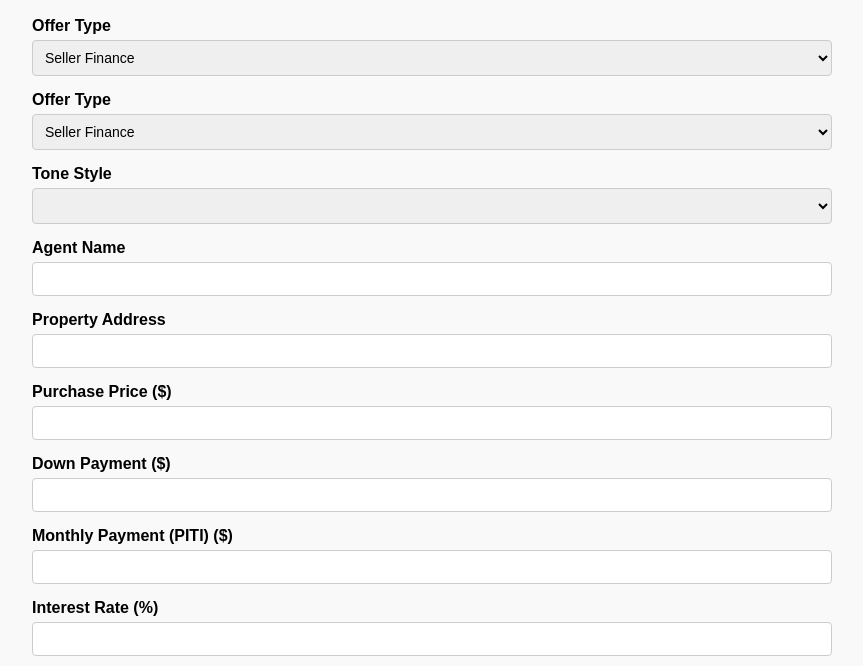
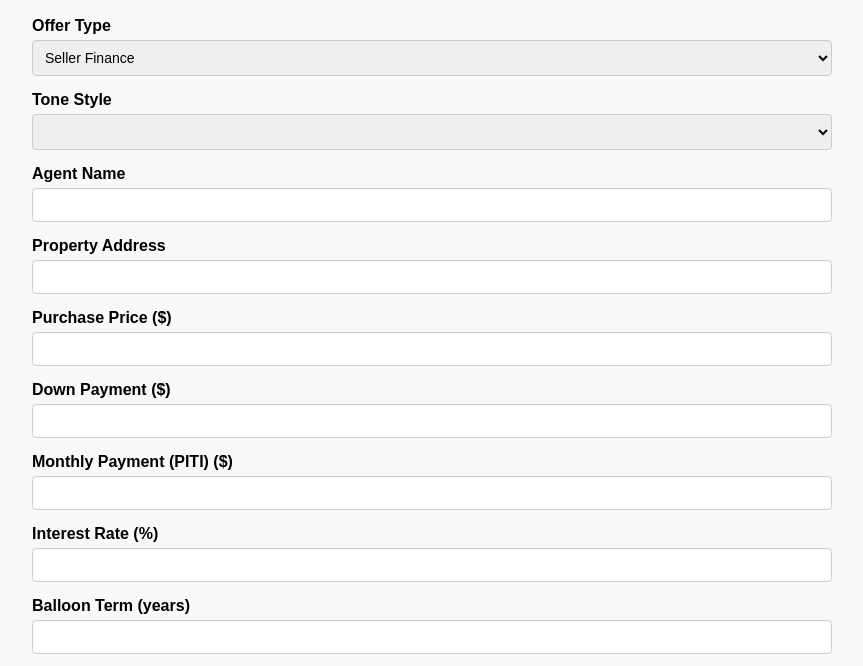
Before and after one commit to MrNobility/LOI-Generator, a plain HTML site: page index.html in a window 1280 px wide. Shown: the part 71-737 px from the top of the page, without its empty margins (208-1071 px from the left). Drawn offline with Linux system fonts and the light colour scheme.

Commit message:
Update index.html
deleted double offer type

```diff
--- a/index.html
+++ b/index.html
@@ -13,12 +13,6 @@
     <option value="sellerFinance">Seller Finance</option>
     <option value="cash">Cash</option>
   </select>
-
- <label>Offer Type</label>
-<select id="offerType">
-  <option value="sellerFinance">Seller Finance</option>
-  <option value="cash">Cash</option>
-</select>
 
 <label>Tone Style</label>
 <select id="toneStyle"></select>
```
